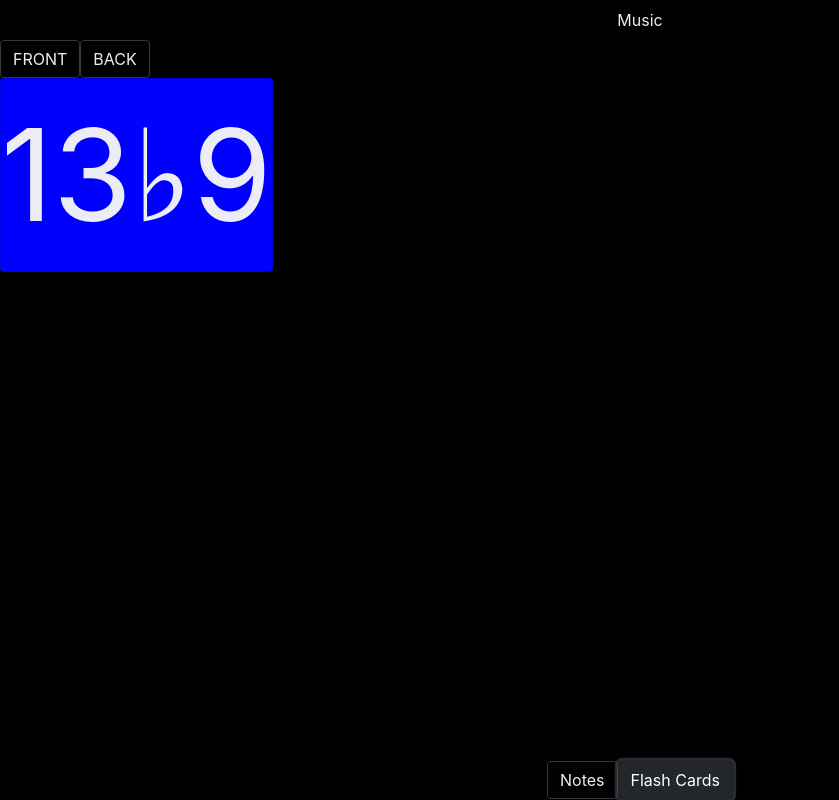
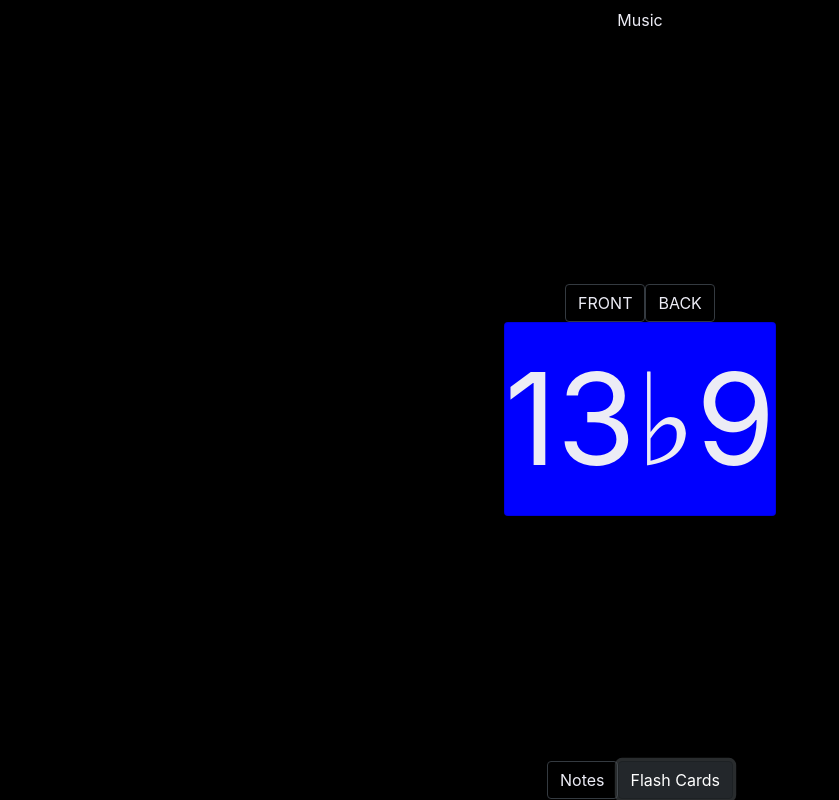
Before and after one commit to golubitsky/music, a React (Create React App) app: page / in a window 1280 px wide. Both pictures are taken after a click on the button "Flash Cards". Shown: the whole page, without its empty margins (0-839 px from the left). Built offline with nearby package versions, Linux system fonts and the light colour scheme; the HTML template or start-up script is replaced by a standard one.

Commit message:
v+h center content on flashcards screen

```diff
--- a/src/screens/FlashCards.css
+++ b/src/screens/FlashCards.css
@@ -1,4 +1,12 @@
+.FlashCards {
+  display: flex;
+  flex-direction: column;
+  justify-content: center;
+  align-items: center;
+  /* Fill parent */
+  flex: 1;
+}
+
 .card {
-  display: flex;
   font-size: 10vw;
 }
--- a/src/screens/FlashCards.js
+++ b/src/screens/FlashCards.js
@@ -2,7 +2,6 @@ import React from "react";
 import Button from "react-bootstrap/Button";
 import { randomCard } from "../foundation/flashCards.js";
 import "./FlashCards.css";
-
 
 const CARD_COLORS_BY_SIDE = {
   front: "blue",
@@ -37,7 +36,7 @@ export class FlashCards extends React.Component {
     }
 
     return (
-      <div>
+      <div className={this.constructor.name}>
         <div className="buttons">
           {Object.keys(CARD_COLORS_BY_SIDE).map((side, index) => (
             <Button
```
